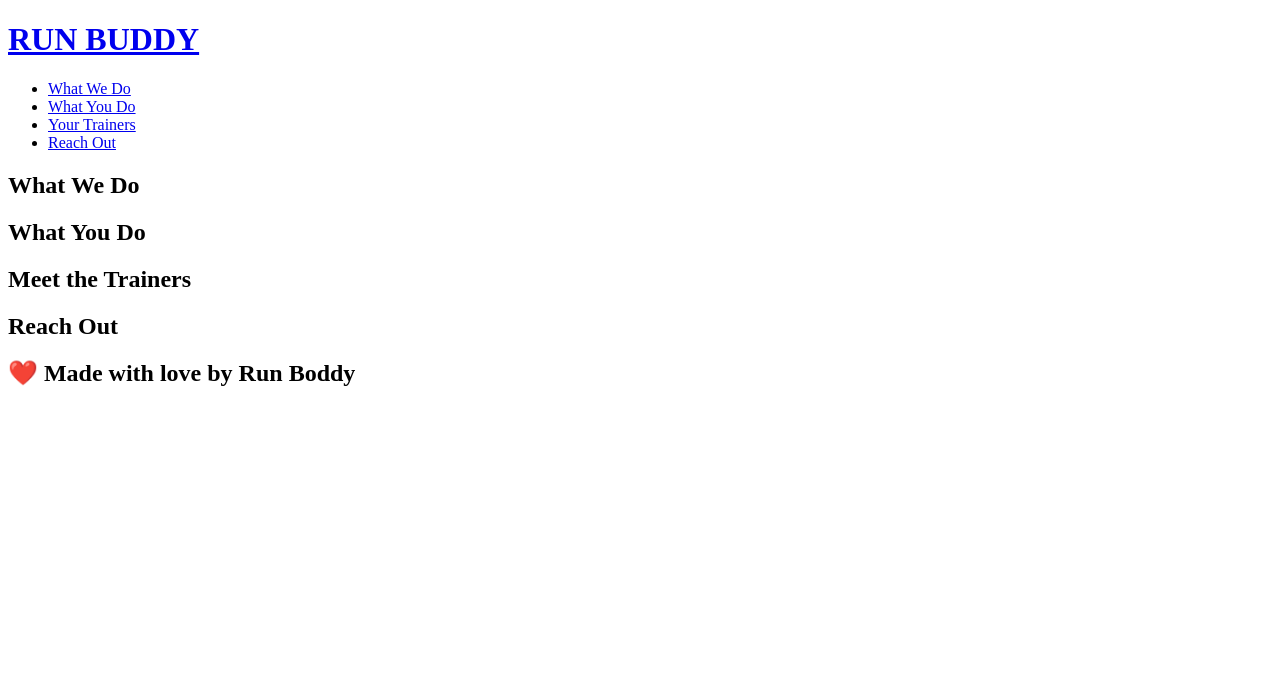
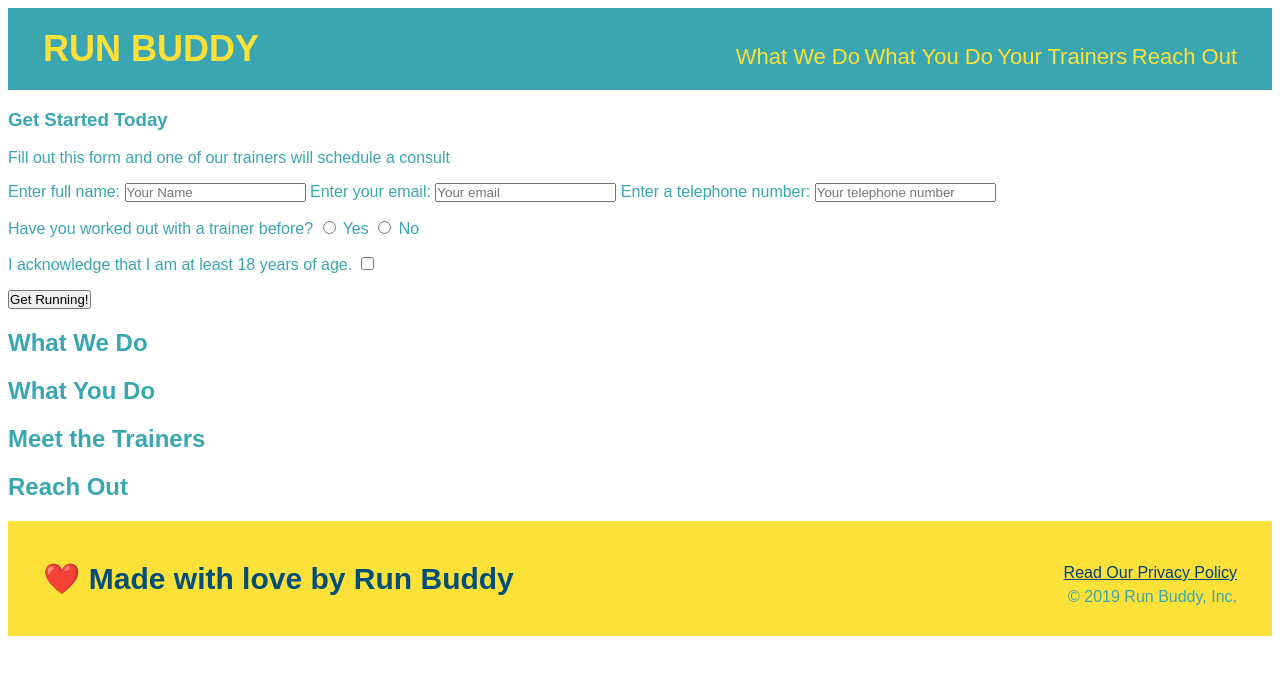
Before and after one commit to aneslin/run-buddy, a plain HTML site: page index.html in a window 1280 px wide. Drawn offline with Linux system fonts and the light colour scheme.

Commit message:
completed hero form

```diff
--- a/index.html
+++ b/index.html
@@ -3,6 +3,7 @@
     <head>
         <meta charset="UTF-8" />
         <title>Run Bud</title>
+        <link rel="stylesheet" href="./assets/css/style.css" />
     </head>
     <body>
         <!-- navigation-->
@@ -31,7 +32,36 @@
         </header>
         <!--jumbotron-->
         <section>
+            <div>
+                <h3>Get Started Today</h3>
+                <p>Fill out this form and one of our trainers will schedule a consult</p>
+            <form>
+                <label for="name">Enter full name:</label>
+                <input type="text" placeholder="Your Name" name = "name" id="name" />
+                <label for="email">Enter your email:</label>
+                <input type="text" placeholder="Your email" name = "email" id = "email"/>
+                <label for="phone" >Enter a telephone number:</label>
+                <input type="text" placeholder="Your telephone number" name = "phone" id="phone"/>
+            <p>
+                Have you worked out with a trainer before?
+                <input type="radio" name="trainer-confirm" id="trainer-yes" />
+                <label for="trainer-yes">Yes</label>
+                <input type="radio" name="trainer-confirm" id="trainer-no" />
+                <label for="trainer-no">No</label>
+            </p>
+            <p></p>
+            <label for="adult">
 
+                    I acknowledge that I am at least 18 years of age.
+                    <input type="checkbox" name="adult" id="adult" />
+
+            </label>
+            </p>
+            <button type="submit">
+                Get Running!
+            </button>
+            </form>
+            </div>
         </section>
         <!--What we do-->
         <section>
@@ -52,7 +82,11 @@
 
        <!--footer-->
         <footer>
-            <h2>❤️ Made with love by Run Boddy</h2>
+            <h2>❤️ Made with love by Run Buddy</h2>
+            <div>
+                <a href=#>Read Our Privacy Policy</a><br />
+                &copy; 2019 Run Buddy, Inc.
+            </div>
         </footer>
     </body>
 </html>
```
